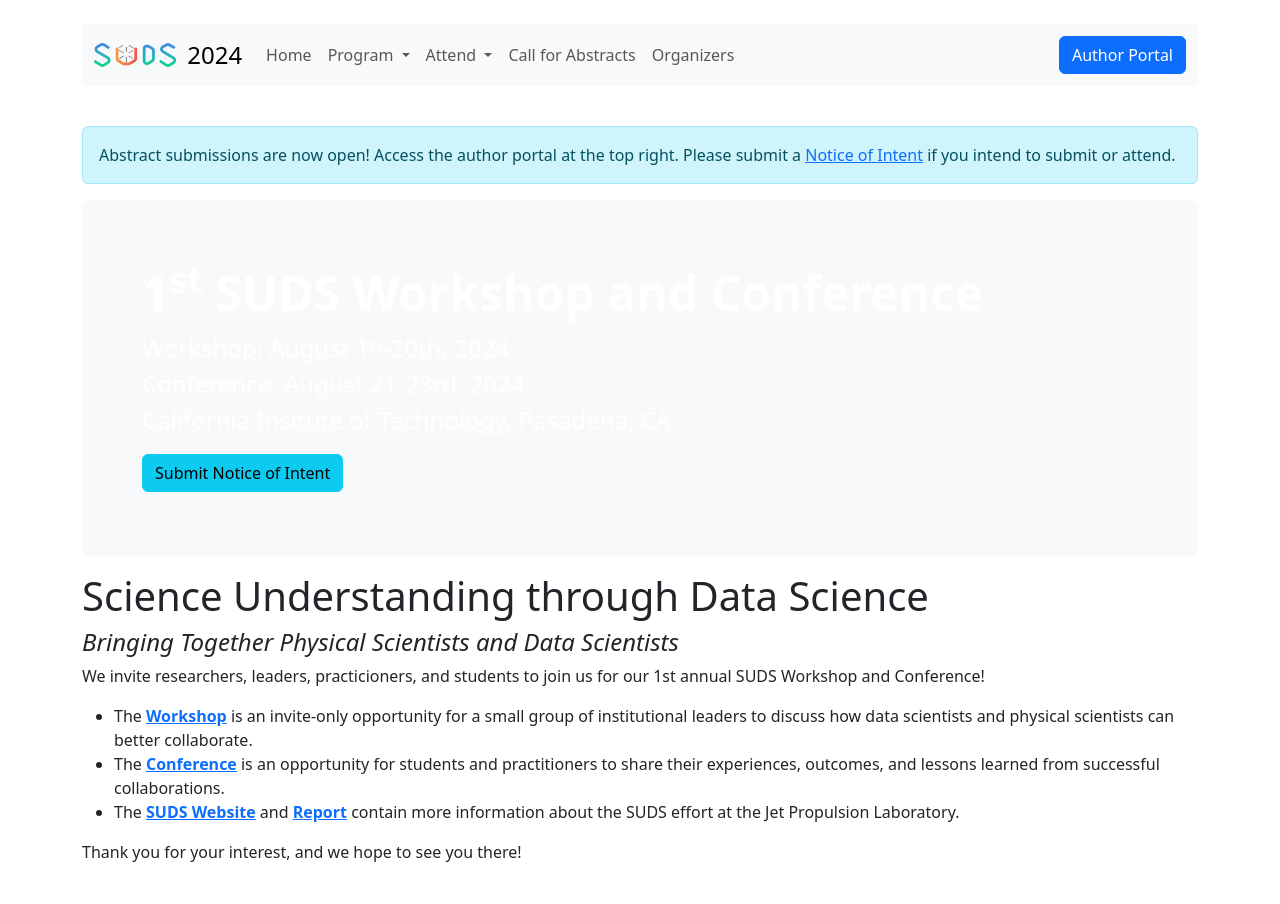
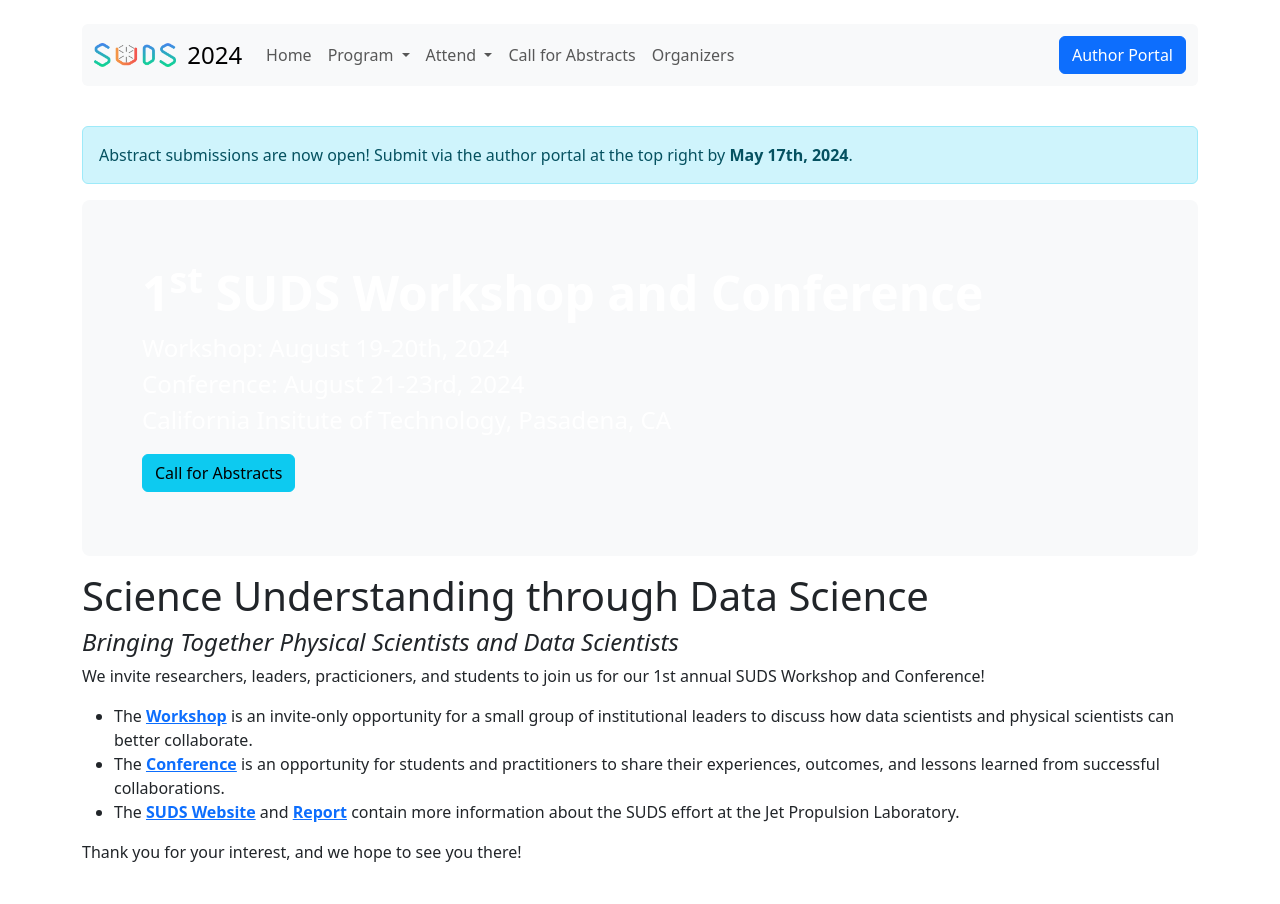
Before and after one commit to JPLMLIA/sudsconf, a Jekyll site: the page built from index.md, in a window 1280 px wide. Built offline with Jekyll 4.4.1, drawn with Linux system fonts in a browser that asks for light colours; a script that is not in the unit is left out.

Commit message:
Removed NOI ref

```diff
--- a/_includes/header.html
+++ b/_includes/header.html
@@ -52,5 +52,5 @@
 </header>
 
 <div class="alert alert-info" role="info">
-  Abstract submissions are now open! Access the author portal at the top right. Please submit a <a href="https://forms.gle/qua7ytCEXyGRP7gs6">Notice of Intent</a> if you intend to submit or attend.
+  Abstract submissions are now open! Submit via the author portal at the top right by <b>May 17th, 2024</b>.
 </div>
--- a/_layouts/index.html
+++ b/_layouts/index.html
@@ -12,7 +12,7 @@
         <div class="container-fluid py-3">
           <h1 class="display-5 fw-bold" style="color: white;">{{page.jumbo_title}}</h1>
           <p class="col-md-8 fs-4" style="color: white">{{page.jumbo_sub}}</p>
-          <a class="btn btn-info" href="https://forms.gle/qua7ytCEXyGRP7gs6" role="button">Submit Notice of Intent</a>
+          <a class="btn btn-info" href="call.html" role="button">Call for Abstracts</a>
         </div>
       </div>
       {{content}}
```
